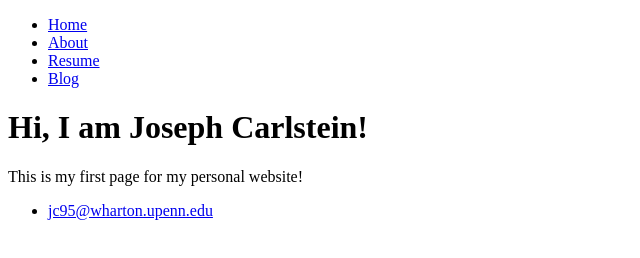
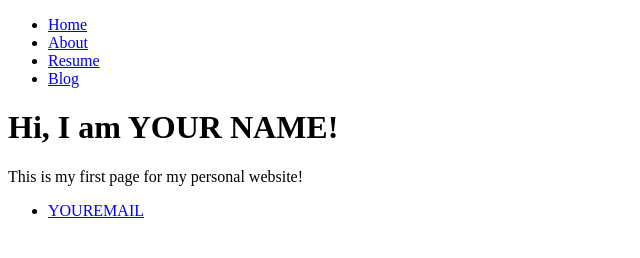
Before and after one commit to jcarlstein/jcarlstein, a plain HTML site: page index.html in a window 1280 px wide. Shown: the whole page, without its empty margins (0-640 px from the left). Drawn offline with Linux system fonts and the light colour scheme.

Commit message:
Update index.html

```diff
--- a/index.html
+++ b/index.html
@@ -1,8 +1,7 @@
 <!DOCTYPE html>
 <html>
  <head>
-   <title>Joseph Carlstein Portfolio</title>
-   <link rel="stylesheet" href="css/styles.css">
+   <title>YOUR NAME Portfolio</title>
  </head>
  <body>
    <nav>
@@ -15,13 +14,13 @@
    </nav>
    <div class=”container”>
      <div class=”blurb”>
-       <h1>Hi, I am Joseph Carlstein!</h1>
+       <h1>Hi, I am YOUR NAME!</h1>
        <p>This is my first page for my personal website!</a></p>
      </div>
    </div>
    <footer>
    <ul>
-     <li><a href=”mailto:jc95@wharton.upenn.edu”>jc95@wharton.upenn.edu</a></li>
+     <li><a href=”mailto:YOUREMAIL”>YOUREMAIL</a></li>
    </ul>
    </footer>
  </body>
```
